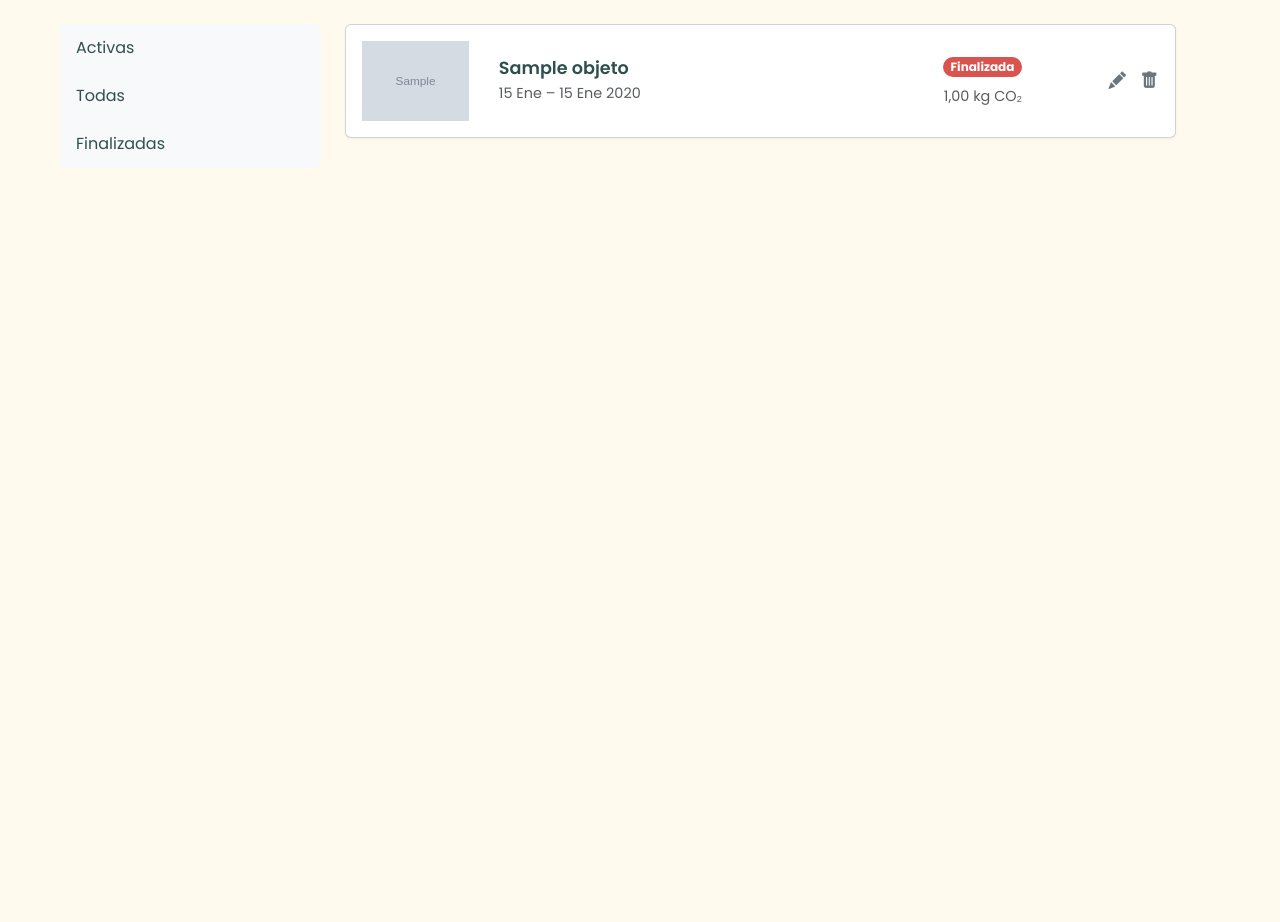
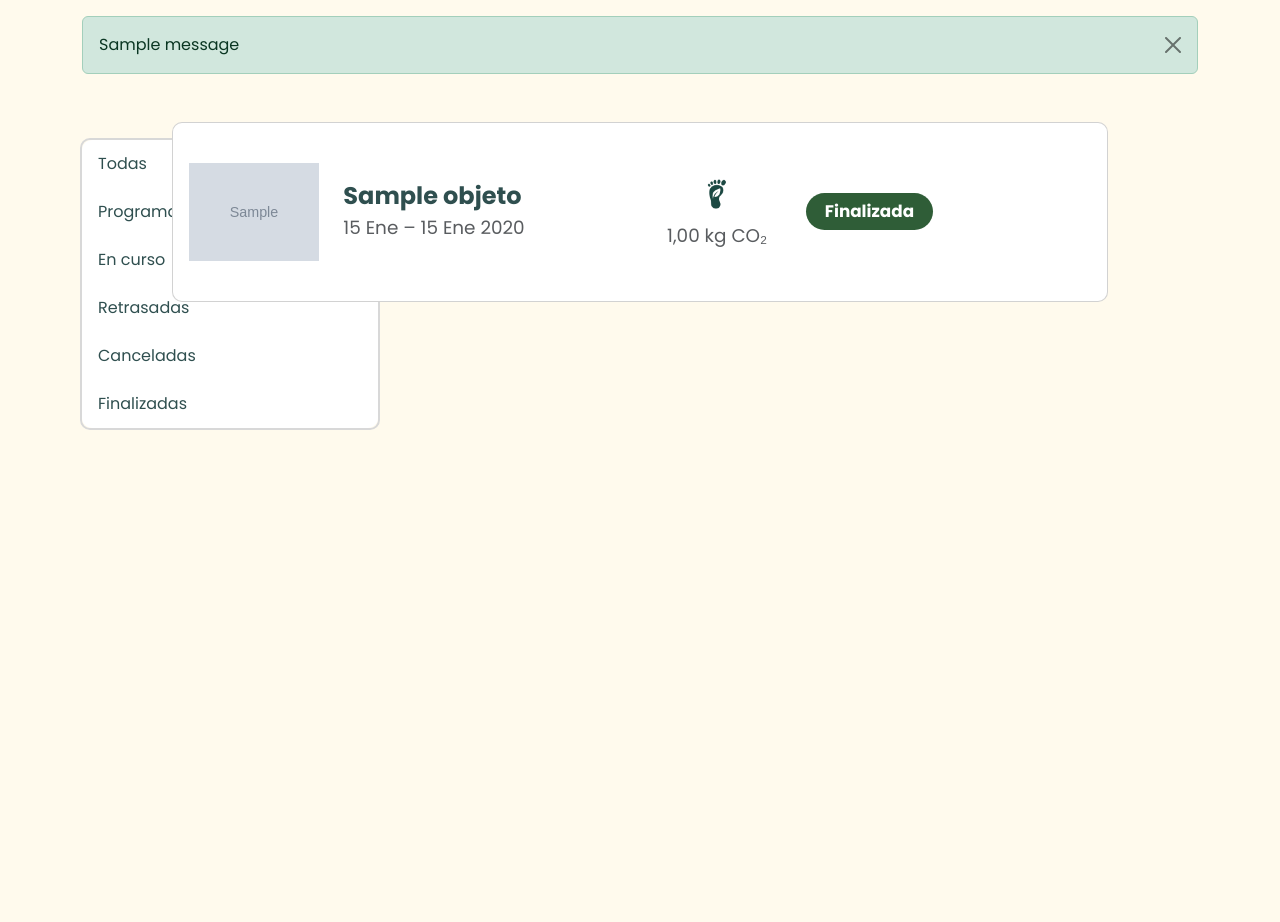
Before and after one commit to COSATECA-TFG/Cosateca, a Django app: page /mis_reservas in a window 1280 px wide. Shown: the part 113-1035 px from the top of the page. Before the commit the page ends 281 px from the top, so only its background shows below. Run offline with Django 5.2, Linux system fonts and the light colour scheme; a user stored in the database is signed in; tables that the repository leaves empty hold one stand-in row (values such as "Sample post"); grey boxes marked "Sample" are stand-in pictures; one stand-in notice (Sample message) is shown.

Commit message:
feat: Se ha finalizado el caso de uso de consultar historial de reservas y eliminar reservas

```diff
--- a/cosateca/alquiler/static/alquiler/css/style.css
+++ b/cosateca/alquiler/static/alquiler/css/style.css
@@ -1,9 +1,25 @@
-/*Historial de reservas*/
+.pagina-reservas {
+  position: relative;
+  min-height: 100vh;
+}
 
+.filtros-reserva {
+  position: absolute;
+  top: 1rem;
+  left: 2rem;
+  width: 300px;
+}
+
+.contenido-reserva {
+  margin-left: auto;
+  margin-right: auto;
+  max-width: 1000px;
+  padding: 0 2rem;
+}
 
 #sidebar-filtros {
-  border-radius: 0.5rem;
-  overflow: hidden;
+  border-radius: 0.625rem !important;
+  border: 2px solid rgb(216, 216, 216);
 }
 
 #sidebar-filtros .list-group-item {
@@ -11,7 +27,7 @@
   padding: 0.75rem 1rem;
   border: none;
   color: #2f4f4f;
-  background-color: #f8f9fa;
+  background-color: white;
   transition: background-color 0.2s;
 }
 
@@ -26,60 +42,101 @@
 }
 
 .reserva-card {
-  border: 1px solid #e3e3e3;
-  border-radius: 0.75rem;
-  box-shadow: 0 1px 3px rgba(0,0,0,0.05);
+  border-radius: 0.625rem !important;
+  border: 2px solid rgb(216, 216, 216);
+  min-height: 160px;
+  padding-top: 1.5rem;
+  padding-bottom: 1.5rem;
 }
 
 .reserva-card .objeto-imagen {
-  max-height: 80px;
+  max-height: 140px;
+  max-width: 100%;
   object-fit: contain;
 }
 
 .reserva-card .card-title {
-  font-size: 1.1rem;
-  font-weight: 600;
+  font-size: 1.5rem;
+  font-weight: 700;
   color: #2f4f4f;
 }
 
 .reserva-card .card-text {
-  font-size: 0.9rem;
+  font-size: 1.15rem;
 }
 
-
 .badge-estado-curso {
-  background-color: #6aa84f;
+  background-color: #7AC29A;
   color: white;
-  font-weight: 500;
-  padding: 0.45em 0.8em;
-  font-size: 0.875rem;
 }
 
 .badge-estado-finalizada {
-  background-color: #345f36;
+  background-color: #2F5D37;
   color: white;
-  font-weight: 500;
-  padding: 0.45em 0.8em;
-  font-size: 0.875rem;
 }
 
 .badge-estado-cancelada {
-  background-color: #d9534f;
+  background-color: #E87F7F;
   color: white;
-  font-weight: 500;
-  padding: 0.45em 0.8em;
-  font-size: 0.875rem;
+}
+
+.badge-estado-programada {
+  background-color: #FFD166;
+  color: white;
+}
+
+.badge-estado-retrasada {
+  background-color: #F2994A;
+  color: white;
+}
+
+.badge-estado-programada,
+.badge-estado-retrasada,
+.badge-estado-curso,
+.badge-estado-finalizada,
+.badge-estado-cancelada {
+  font-size: 1.05rem !important;
+  padding: 0.6em 1.1em !important;
 }
 
 .acciones-reserva .btn-link {
-  color: #6c757d;
-  font-size: 1.1rem;
+  color: #244E47 !important;
+  font-size: 1.5rem;
 }
 
 .acciones-reserva .btn-link:hover {
   color: #343a40;
 }
 
-.acciones-reserva .editar-icono {
-  margin-right: 0.5rem;
+.huella-carbono-img {
+  width: 40px;
+  height: 40px;
+  object-fit: contain;
 }
+
+.no-reservas-bg {
+  background-color: #84b99e !important;
+  color: white !important;
+  border-radius: 0.625rem !important;
+  border: 2px solid rgb(216, 216, 216) !important;
+}
+
+/* Puedes poner esto en tu style.css o dentro de un <style> en la plantilla */
+.modal-corporativo {
+  min-height: 350px;
+  display: flex;
+  flex-direction: column;
+  justify-content: center;
+}
+
+.modal-corporativo .modal-title {
+  font-size: 2.2rem;
+  color: #2f4f4f;
+}
+
+.modal-corporativo .modal-body,
+.modal-corporativo .modal-content {
+  font-size: 1.35rem;
+  color: #2f4f4f;
+  background: #fff;
+}
--- a/cosateca/alquiler/templates/historial_reservas.html
+++ b/cosateca/alquiler/templates/historial_reservas.html
@@ -5,22 +5,46 @@
 
   {% include "header.html" %}
 
-  <div class="container ms-5 me-5 mt-4">
-    <div class="row">
+  {% if messages %}
+  <div class="container mt-3">
+    {% for message in messages %}
+      <div class="alert alert-{{ message.tags }} alert-dismissible fade show" role="alert">
+        {{ message }}
+        <button type="button" class="btn-close" data-bs-dismiss="alert" aria-label="Cerrar"></button>
+      </div>
+    {% endfor %}
+  </div>
+{% endif %}
 
-      <div class="col-md-3">
+
+  <div class="pagina-reservas mt-5">
+
+    <div class="filtros-reserva ms-5">
       <div class="list-group" id="sidebar-filtros">
-
-          <a href="{% url 'mis_reservas' %}?filtro=activas"
-             class="list-group-item list-group-item-action
-                    {% if request.GET.filtro == 'activas' %}activeFiltro{% endif %}">
-            Activas
-          </a>
         <a href="{% url 'mis_reservas' %}?filtro=todas"
            class="list-group-item list-group-item-action
-                    {% if request.GET.filtro == '' or request.GET.filtro == 'todas' %}activeFiltro{% endif %}">
+                  {% if request.GET.filtro == 'todas' %}activeFiltro{% endif %}">
           Todas
         </a>
+        <a href="{% url 'mis_reservas' %}?filtro=programadas"
+           class="list-group-item list-group-item-action
+                  {% if request.GET.filtro == '' or request.GET.filtro == 'programadas' %}activeFiltro{% endif %}">
+          Programadas
+        </a>
+        <a href="{% url 'mis_reservas' %}?filtro=en_curso"
+           class="list-group-item list-group-item-action
+                  {% if request.GET.filtro == 'en_curso' %}activeFiltro{% endif %}">
+          En curso
+        </a>
+        <a href="{% url 'mis_reservas' %}?filtro=retrasadas"
+           class="list-group-item list-group-item-action
+                  {% if request.GET.filtro == '' or request.GET.filtro == 'retrasadas' %}activeFiltro{% endif %}">
+          Retrasadas
+        </a>
+        <a href="{% url 'mis_reservas' %}?filtro=canceladas"
+           class="list-group-item list-group-item-action
+                  {% if request.GET.filtro == 'canceladas' %}activeFiltro{% endif %}">
+          Canceladas
         <a href="{% url 'mis_reservas' %}?filtro=finalizadas"
            class="list-group-item list-group-item-action
                   {% if request.GET.filtro == 'finalizadas' %}activeFiltro{% endif %}">
@@ -29,7 +53,7 @@
       </div>
     </div>
 
-      <div class="col-md-9">
+    <div class="contenido-reserva">
       {% if reservas %}
         {% for reserva in reservas %}
           <div class="card mb-3 reserva-card">
@@ -42,7 +66,7 @@
                        class="img-fluid objeto-imagen">
                 </div>
 
-                  <div class="col-5">
+                <div class="col-4">
                   <h5 class="card-title mb-1">{{ reserva.objeto.nombre }}</h5>
                   <p class="card-text text-muted mb-0">
                     {{ reserva.fecha_inicio|date:"d M" }} –
@@ -50,49 +74,49 @@
                   </p>
                 </div>
 
-                  <div class="col-3 text-end">
-                    {% if reserva.cancelada%}
+                <div class="col-2 text-center">
+                  <img src="../static/img/huella_carbono.png" alt="Huella de Carbono" class="huella-carbono-img">
+                  <p class="card-text mt-2 text-muted mb-0">
+                    {{ reserva.objeto.huella_carbono }} kg CO₂
+                  </p>
+                </div>
+
+                <div class="col-2">
+                  {% if reserva.cancelada %}
                     <span class="badge rounded-pill badge-estado-cancelada">
                       Cancelada
                     </span>
                   {% else %}
                     {% if reserva.fecha_inicio > timezone.now.date %}
-                        <span class="badge rounded-pill badge-estado-curso">
+                      <span class="badge rounded-pill badge-estado-programada">
                         Programada
                       </span>
-                      {% elif timezone.now.date >=  reserva.fecha_inicio and reserva.fecha_fin >= timezone.now.date %}
-                        <span class="badge rounded-pill badge-estado-finalizada">
+                    {% elif timezone.now.date >= reserva.fecha_inicio and reserva.fecha_fin >= timezone.now.date %}
+                      <span class="badge rounded-pill badge-estado-curso">
                         En curso
                       </span>
-                      {% elif timezone.now.date > reserva.fecha_fin and reserva.fecha_entrega%}
-                        <span class="badge rounded-pill badge-estado-cancelada">
+                    {% elif timezone.now.date > reserva.fecha_fin and reserva.fecha_entrega %}
+                      <span class="badge rounded-pill badge-estado-finalizada">
                         Finalizada
                       </span>
-                      {% elif timezone.now.date > reserva.fecha_fin and not reserva.fecha_entrega%}
-                        <span class="badge rounded-pill badge-estado-cancelada">
+                    {% elif timezone.now.date > reserva.fecha_fin and not reserva.fecha_entrega %}
+                      <span class="badge rounded-pill badge-estado-retrasada">
                         Retrasada
                       </span>
-
                     {% endif %}
                   {% endif %}
-
-                    <p class="card-text mt-2 text-muted mb-0">
-                      {{ reserva.objeto.huella_carbono }} kg CO₂
-                    </p>
                 </div>
 
-                  <div class="col-2 text-end acciones-reserva">
-                    <a href="/" class="btn btn-link p-0 me-2 editar-icono">
+                {% if not reserva.fecha_entrega and not reserva.cancelada %}
+                  <div class="col-2 d-flex flex-column acciones-reserva">
+                    <a href="/" class="btn btn-link p-0 mb-2 editar-icono">
                       <i class="bi bi-pencil-fill"></i>
                     </a>
-
-                    <a href="/" class="btn btn-link  p-0 eliminar-icono">
+                    <a href="{% url 'cancelar_reserva' reserva.id %}" class="btn btn-link p-0 eliminar-icono">
                       <i class="bi bi-trash-fill"></i>
                     </a>
                   </div>
-
-
-
+                {% endif %}
 
               </div>
             </div>
@@ -100,13 +124,44 @@
         {% endfor %}
 
       {% else %}
-          <div class="alert alert-info">
+        <div class="alert alert-info no-reservas-bg">
           No hay reservas disponibles.
         </div>
       {% endif %}
     </div>
 
   </div>
+
+<div class="modal fade" id="modalConfirmarCancelacion" tabindex="-1" aria-labelledby="modalLabel" aria-hidden="true">
+  <div class="modal-dialog modal-dialog-centered modal-lg">
+    <div class="modal-content text-center p-4 modal-corporativo">
+      <h5 class="modal-title mb-4" id="modalLabel"><strong>¿Quieres cancelar la reserva?</strong></h5>
+      <div class="d-flex justify-content-center gap-3">
+        <form method="POST" id="formCancelarReserva">
+          {% csrf_token %}
+          <button type="submit" class="btn btn-success" style="font-size:1.2rem;">Confirmar</button>
+        </form>
+        <button type="button" class="btn btn-danger" data-bs-dismiss="modal" style="font-size:1.2rem;">Cancelar</button>
+      </div>
+    </div>
+  </div>
 </div>
 
+<script>
+  let formCancelar = document.getElementById("formCancelarReserva");
+  let enlacesCancelar = document.querySelectorAll(".eliminar-icono");
+
+  enlacesCancelar.forEach(enlace => {
+    enlace.addEventListener("click", function(event) {
+      event.preventDefault();
+      const url = this.getAttribute("href");
+      formCancelar.setAttribute("action", url);
+      let modal = new bootstrap.Modal(document.getElementById('modalConfirmarCancelacion'));
+      modal.show();
+    });
+  });
+</script>
+
+
+
 {% endblock %}
--- a/cosateca/alquiler/urls.py
+++ b/cosateca/alquiler/urls.py
@@ -5,5 +5,6 @@ from django.conf import settings
 
 urlpatterns = [
     path('mis_reservas', views.historial_reservas, name='mis_reservas'),
+    path('cancelar_reserva/<int:reserva_id>', views.cancelar_reserva, name='cancelar_reserva'),
 
 ]
--- a/cosateca/alquiler/views.py
+++ b/cosateca/alquiler/views.py
@@ -1,4 +1,4 @@
-from django.shortcuts import render
+from django.shortcuts import render,redirect
 from django.contrib.auth.decorators import login_required
 from .models import Alquiler
 from django.utils import timezone
@@ -8,8 +8,39 @@ from django.utils import timezone
 @login_required
 def historial_reservas(request):
     usuario = request.user
+    filtro = request.GET.get('filtro', '')
     reservas = Alquiler.objects.filter(usuario=usuario)
+    hoy = timezone.now().date()
+
+    if filtro == 'programadas':
+        reservas = reservas.filter(fecha_inicio__gt=hoy, cancelada=False)
+    elif filtro == 'en_curso':
+        reservas = reservas.filter(fecha_inicio__lte=hoy, fecha_fin__gte=hoy, cancelada=False)
+    elif filtro == 'retrasadas':
+        reservas = reservas.filter(fecha_fin__lt=hoy, fecha_entrega__isnull=True, cancelada=False)
+    elif filtro == 'canceladas':
+        reservas = reservas.filter(cancelada=True)
+    elif filtro == 'finalizadas':
+        reservas = reservas.filter(fecha_fin__lt=hoy, fecha_entrega__isnull=False, cancelada=False)
+
     return render(request, 'historial_reservas.html', {
         'reservas': reservas,
         'timezone': timezone,
-        })
+    })
+
+from django.contrib import messages
+
+@login_required
+def cancelar_reserva(request, reserva_id):
+    try:
+        reserva = Alquiler.objects.get(id=reserva_id, usuario=request.user)
+        if not reserva.cancelada:
+            reserva.cancelada = True
+            reserva.save()
+            messages.success(request, "Reserva cancelada exitosamente.")
+        else:
+            messages.info(request, "La reserva ya estaba cancelada.")
+    except Alquiler.DoesNotExist:
+        messages.error(request, "Reserva no encontrada.")
+
+    return redirect('mis_reservas')
```
Also changed, not shown: cosateca/core/static/img/huella_carbono.png (added). Lines whose indentation alone changed are shown as unchanged.
